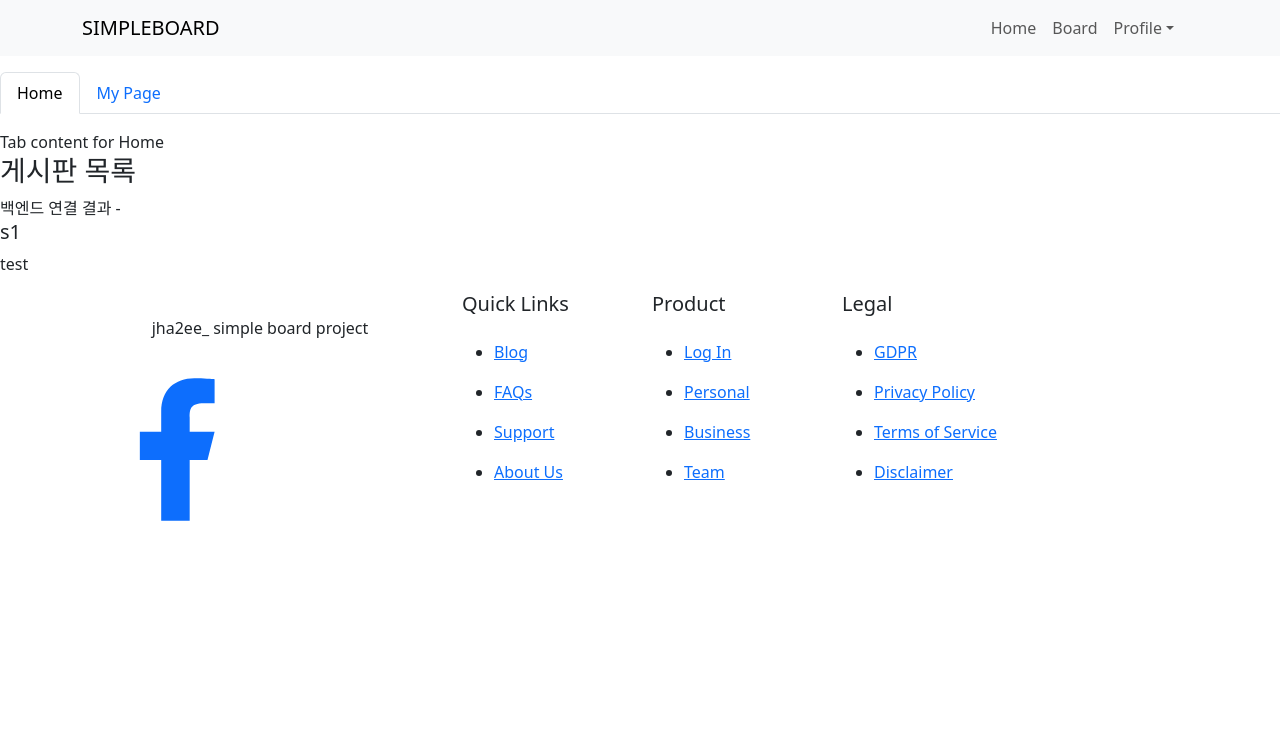
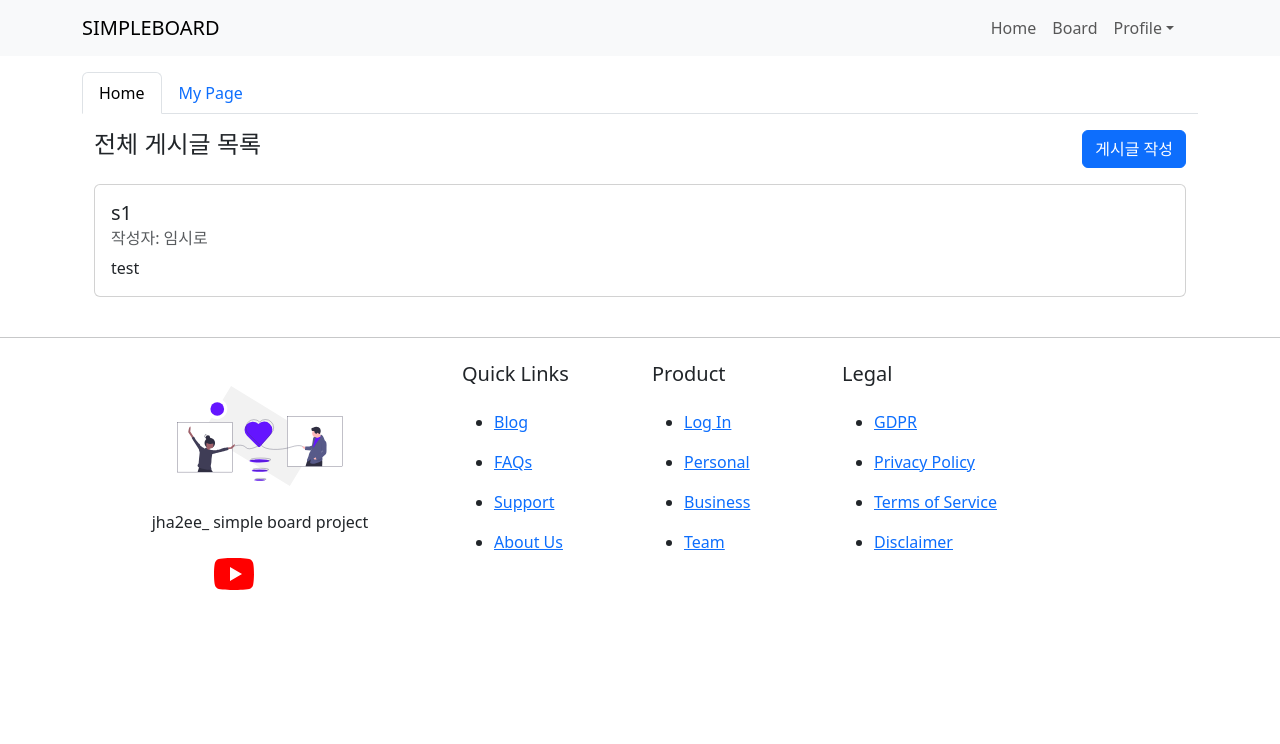
Before and after one commit to jha2ee/simpleBoard, a React (Create React App) app in the folder simpleboard/: page /board in a window 1280 px wide. Shown: the top 744 px of the page. Built offline with nearby package versions, Linux system fonts and the light colour scheme; no server answers.

Commit message:
화면 레이아웃 변경
레이아웃 및 게시글 연결

```diff
--- a/simpleboard/src/App.tsx
+++ b/simpleboard/src/App.tsx
@@ -1,4 +1,3 @@
-
 import {
   BrowserRouter as Router,
   Route,
@@ -8,7 +7,7 @@ import {
 import "bootstrap/dist/css/bootstrap.min.css";
 
 import NavBar from "./components/NavBar";
-import Footer from "./components/footer";
+import Footer from "./components/Footer";
 
 import Board from "./pages/Board";
 import Home from "./pages/Home";
@@ -17,7 +16,6 @@ import Setting from "./pages/Setting";
 import QnA from "./pages/QnA";
 
 function App() {
-
   return (
     <Router>
       <NavBar />
@@ -30,7 +28,7 @@ function App() {
         <Route path="/" element={<Navigate to="/home" replace />} />
         <Route path="*" element={<Navigate to="/home" replace />} />
       </Routes>
-      <Footer/>
+      <Footer />
     </Router>
   );
 }
--- /dev/null
+++ b/simpleboard/src/components/BoardModal.tsx
@@ -0,0 +1,75 @@
+import React, { useState } from "react";
+import { Modal, Button, Form } from "react-bootstrap";
+
+type AddPostModalProps = {
+  showModal: boolean;
+  closeModal: () => void;
+  addPost: (title: string, contents: string) => void;
+};
+
+const AddPostModal: React.FC<AddPostModalProps> = ({
+  showModal,
+  closeModal,
+  addPost,
+}) => {
+  const [title, setTitle] = useState("");
+  const [contents, setContents] = useState("");
+
+  const handleSubmit = (e: React.FormEvent<HTMLFormElement>) => {
+    e.preventDefault();
+    addPost(title, contents);
+    closeModal();
+  };
+
+  return (
+    <Modal show={showModal} onHide={closeModal}>
+      <Modal.Header closeButton>
+        <Modal.Title>게시글 추가</Modal.Title>
+      </Modal.Header>
+      <Modal.Body>
+        <Form onSubmit={handleSubmit}>
+          <Form.Group controlId="formTitle">
+            <Form.Label>제목</Form.Label>
+            <Form.Control
+              type="text"
+              value={title}
+              onChange={(e) => setTitle(e.target.value)}
+            />
+          </Form.Group>
+          <Form.Group controlId="formContents">
+            <Form.Label>내용</Form.Label>
+            <Form.Control
+              as="textarea"
+              rows={5}
+              value={contents}
+              onChange={(e) => setContents(e.target.value)}
+            />
+          </Form.Group>
+          <Button variant="primary" type="submit">
+            추가
+          </Button>
+        </Form>
+      </Modal.Body>
+    </Modal>
+  );
+};
+
+const BoardModal = ({ post, showModal, closeModal }: any) => {
+  return (
+    <Modal show={showModal} onHide={closeModal}>
+      <Modal.Header closeButton>
+        <Modal.Title>{post.title}</Modal.Title>
+      </Modal.Header>
+      <Modal.Body>
+        <p>{post.contents}</p>
+      </Modal.Body>
+      <Modal.Footer>
+        <Button variant="secondary" onClick={closeModal}>
+          Close
+        </Button>
+      </Modal.Footer>
+    </Modal>
+  );
+};
+
+export { BoardModal, AddPostModal };
--- /dev/null
+++ b/simpleboard/src/components/TabComponent.tsx
@@ -0,0 +1,19 @@
+import React from "react";
+import { Tab, Tabs } from "react-bootstrap";
+
+type TabsProps = {
+  activeKey: string;
+  handleSelect: any;
+};
+
+const TabsComponent: React.FC<TabsProps> = ({ activeKey, handleSelect }) => {
+  return (
+    <Tabs defaultActiveKey={activeKey} id="uncontrolled-tab-example" className="mb-3" onSelect={handleSelect}>
+      <Tab eventKey="home" title="Home"/>
+      <Tab eventKey="mypage" title="My Page"/>
+
+    </Tabs>
+  );
+};
+
+export default TabsComponent;
--- a/simpleboard/src/components/Tabs.tsx
+++ /dev/null
@@ -1,32 +0,0 @@
-import React, { useState } from "react";
-
-import "bootstrap/dist/css/bootstrap.min.css";
-import { Tab, Tabs, Container } from "react-bootstrap";
-function TabComponent() {
-  const [show, setShow] = useState(false);
-
-  const handleClose = () => setShow(false);
-  const handleShow = () => setShow(true);
-
-  return (
-    <>
-
-      <Tabs
-        defaultActiveKey="home"
-        id="uncontrolled-tab-example"
-        className="mb-3"
-      >
-        <Tab eventKey="home" title="Home">
-          Tab content for Home
-        </Tab>
-        <Tab eventKey="mypage" title="My Page">
-          Tab content for Mypage
-        </Tab>
-
-      </Tabs>
-
-    </>
-  );
-}
-
-export default TabComponent;
--- a/simpleboard/src/components/footer.tsx
+++ b/simpleboard/src/components/footer.tsx
@@ -3,28 +3,31 @@ import { Container, Row, Col } from "react-bootstrap";
 import { ReactComponent as FacebookIcon } from "../assets/images/facebook-icon.svg";
 import { ReactComponent as TwitterIcon } from "../assets/images/twitter-icon.svg";
 import { ReactComponent as YoutubeIcon } from "../assets/images/youtube-icon.svg";
+import { ReactComponent as LoveIcon } from "../assets/images/love-illustration.svg";
 
-import LogoImage from "../assets/images/logo.svg";
-
-const Footer = () => {
+const component = () => {
   return (
     <div className="bg-gray-200">
       <Container className="-mx-8 -mb-8 px-8">
         <Row className="py-20 lg:py-20">
           <Col md={4} className="text-center md:text-left mb-10 md:mb-0">
+            <div className="mt-4">
+              <LoveIcon
+                className="w-2 h-2"
+                style={{ width: 200, height: 100 }}
+              />
+              <p className="mt-4 max-w-xs font-medium text-sm mx-auto md:mx-0 md:mr-4">
+                jha2ee_ simple board project
+              </p>
 
-            <p className="mt-4 max-w-xs font-medium text-sm mx-auto md:mx-0 md:mr-4">
-              jha2ee_ simple board project
-            </p>
-            <div className="mt-4">
-              <a href="https://facebook.com" className="cursor-pointer inline-block p-2 rounded-full bg-gray-700 text-gray-100 hover:bg-gray-900 transition duration-300 mr-4">
-                <FacebookIcon className="w-2 h-2" />
-              </a>
-              <a href="https://twitter.com" className="cursor-pointer inline-block p-2 rounded-full bg-gray-700 text-gray-100 hover:bg-gray-900 transition duration-300 mr-4">
-                <TwitterIcon className="w-2 h-2" />
-              </a>
-              <a href="https://youtube.com" className="cursor-pointer inline-block p-2 rounded-full bg-gray-700 text-gray-100 hover:bg-gray-900 transition duration-300">
-                <YoutubeIcon className="w-2 h-2" />
+              <a
+                href="https://youtube.com"
+                className="cursor-pointer inline-block p-2 rounded-full bg-gray-700 text-gray-100 hover:bg-gray-900 transition duration-300"
+              >
+                <YoutubeIcon
+                  className="w-2 h-2"
+                  style={{ width: 100, height: 100 }}
+                />
               </a>
             </div>
           </Col>
@@ -32,22 +35,34 @@ const Footer = () => {
             <h5 className="font-bold">Quick Links</h5>
             <ul className="mt-4 text-sm font-medium">
               <li className="mt-3">
-                <a href="#" className="border-b-2 border-transparent hocus:text-primary-500 hocus:border-primary-500 pb-1 transition duration-300">
+                <a
+                  href="#"
+                  className="border-b-2 border-transparent hocus:text-primary-500 hocus:border-primary-500 pb-1 transition duration-300"
+                >
                   Blog
                 </a>
               </li>
               <li className="mt-3">
-                <a href="#" className="border-b-2 border-transparent hocus:text-primary-500 hocus:border-primary-500 pb-1 transition duration-300">
+                <a
+                  href="#"
+                  className="border-b-2 border-transparent hocus:text-primary-500 hocus:border-primary-500 pb-1 transition duration-300"
+                >
                   FAQs
                 </a>
               </li>
               <li className="mt-3">
-                <a href="#" className="border-b-2 border-transparent hocus:text-primary-500 hocus:border-primary-500 pb-1 transition duration-300">
+                <a
+                  href="#"
+                  className="border-b-2 border-transparent hocus:text-primary-500 hocus:border-primary-500 pb-1 transition duration-300"
+                >
                   Support
                 </a>
               </li>
               <li className="mt-3">
-                <a href="#" className="border-b-2 border-transparent hocus:text-primary-500 hocus:border-primary-500 pb-1 transition duration-300">
+                <a
+                  href="#"
+                  className="border-b-2 border-transparent hocus:text-primary-500 hocus:border-primary-500 pb-1 transition duration-300"
+                >
                   About Us
                 </a>
               </li>
@@ -57,22 +72,34 @@ const Footer = () => {
             <h5 className="font-bold">Product</h5>
             <ul className="mt-4 text-sm font-medium">
               <li className="mt-3">
-                <a href="#" className="border-b-2 border-transparent hocus:text-primary-500 hocus:border-primary-500 pb-1 transition duration-300">
+                <a
+                  href="#"
+                  className="border-b-2 border-transparent hocus:text-primary-500 hocus:border-primary-500 pb-1 transition duration-300"
+                >
                   Log In
                 </a>
               </li>
               <li className="mt-3">
-                <a href="#" className="border-b-2 border-transparent hocus:text-primary-500 hocus:border-primary-500 pb-1 transition duration-300">
+                <a
+                  href="#"
+                  className="border-b-2 border-transparent hocus:text-primary-500 hocus:border-primary-500 pb-1 transition duration-300"
+                >
                   Personal
                 </a>
               </li>
               <li className="mt-3">
-                <a href="#" className="border-b-2 border-transparent hocus:text-primary-500 hocus:border-primary-500 pb-1 transition duration-300">
+                <a
+                  href="#"
+                  className="border-b-2 border-transparent hocus:text-primary-500 hocus:border-primary-500 pb-1 transition duration-300"
+                >
                   Business
                 </a>
               </li>
               <li className="mt-3">
-                <a href="#" className="border-b-2 border-transparent hocus:text-primary-500 hocus:border-primary-500 pb-1 transition duration-300">
+                <a
+                  href="#"
+                  className="border-b-2 border-transparent hocus:text-primary-500 hocus:border-primary-500 pb-1 transition duration-300"
+                >
                   Team
                 </a>
               </li>
@@ -82,22 +109,34 @@ const Footer = () => {
             <h5 className="font-bold">Legal</h5>
             <ul className="mt-4 text-sm font-medium">
               <li className="mt-3">
-                <a href="#" className="border-b-2 border-transparent hocus:text-primary-500 hocus:border-primary-500 pb-1 transition duration-300">
+                <a
+                  href="#"
+                  className="border-b-2 border-transparent hocus:text-primary-500 hocus:border-primary-500 pb-1 transition duration-300"
+                >
                   GDPR
                 </a>
               </li>
               <li className="mt-3">
-                <a href="#" className="border-b-2 border-transparent hocus:text-primary-500 hocus:border-primary-500 pb-1 transition duration-300">
+                <a
+                  href="#"
+                  className="border-b-2 border-transparent hocus:text-primary-500 hocus:border-primary-500 pb-1 transition duration-300"
+                >
                   Privacy Policy
                 </a>
               </li>
               <li className="mt-3">
-                <a href="#" className="border-b-2 border-transparent hocus:text-primary-500 hocus:border-primary-500 pb-1 transition duration-300">
+                <a
+                  href="#"
+                  className="border-b-2 border-transparent hocus:text-primary-500 hocus:border-primary-500 pb-1 transition duration-300"
+                >
                   Terms of Service
                 </a>
               </li>
               <li className="mt-3">
-                <a href="#" className="border-b-2 border-transparent hocus:text-primary-500 hocus:border-primary-500 pb-1 transition duration-300">
+                <a
+                  href="#"
+                  className="border-b-2 border-transparent hocus:text-primary-500 hocus:border-primary-500 pb-1 transition duration-300"
+                >
                   Disclaimer
                 </a>
               </li>
@@ -109,4 +148,4 @@ const Footer = () => {
   );
 };
 
-export default Footer;
+export default component;
--- a/simpleboard/src/pages/Board.tsx
+++ b/simpleboard/src/pages/Board.tsx
@@ -1,14 +1,37 @@
 import React, { useEffect, useState } from "react";
 import axios from "axios";
 import "bootstrap/dist/css/bootstrap.min.css";
+import "../styles/file.css";
 
-import Tab from "../components/Tabs";
+import TabComponent from "../components/TabComponent";
+import { BoardModal, AddPostModal } from "../components/BoardModal";
+import { Button, Container, Row, Col, Card } from "react-bootstrap";
 
 type Post = {
   id: number;
-  title: String;
-  contents: String;
+  title: string;
+  contents: string;
 };
+
+const BoardItem = (props: { post: Post; openModal: Function }) => {
+  const handleClick = () => {
+    props.openModal(props.post);
+    console.log("clicked");
+  };
+
+  return (
+    <Card key={props.post.id} className="mb-3" onClick={handleClick}>
+      <Card.Body>
+        <Card.Title>{props.post.title}</Card.Title>
+        <Card.Subtitle className="mb-2 text-muted">
+          작성자: 임시로
+        </Card.Subtitle>
+        <Card.Text>{props.post.contents}</Card.Text>
+      </Card.Body>
+    </Card>
+  );
+};
+
 function Page() {
   const [shows, setShows] = useState<Post[]>([
     {
@@ -17,6 +40,37 @@ function Page() {
       contents: "test",
     },
   ]);
+  /* Tab 상태 관리 */
+  const [activeTab, setActiveTab] = useState("home");
+  const handleTabSelect = (key: string) => {
+    setActiveTab(key);
+  };
+  /* Modal 상태 관리 */
+  // 모달 상태 및 선택된 게시글 상태 관리
+  const [showModal, setShowModal] = useState(false);
+  const [selectedPost, setSelectedPost] = useState<Post>();
+
+  // 게시글 추가 모달 상태 관리
+  const [showAddPostModal, setShowAddPostModal] = useState(false);
+
+  // 모달 창 열기
+  const openModal = (post: Post) => {
+    setSelectedPost(post);
+    setShowModal(true);
+  };
+  // 모달 창 닫기
+  const closeModal = () => {
+    setShowModal(false);
+  };
+  // 게시글 추가 모달 창 열기
+  const openAddPostModal = () => {
+    setShowAddPostModal(true);
+  };
+
+  // 게시글 추가 모달 창 닫기
+  const closeAddPostModal = () => {
+    setShowAddPostModal(false);
+  };
 
   useEffect(() => {
     axios
@@ -27,19 +81,74 @@ function Page() {
       .catch((error) => console.log(error));
   }, []);
 
+  function addPost(title: string, contents: string): void {
+    const newPost = {
+      title: title,
+      contents: contents,
+    };
+
+    axios
+      .post("http://localhost:8080/api/setPost", newPost)
+      .then((response) => {
+        // 추가된 게시글을 서버에서 받아온다면 shows 상태를 업데이트하도록 추가 작업 가능
+        console.log("게시글 추가 성공:", response.data);
+      })
+      .catch((error) => {
+        console.log("게시글 추가 실패:", error);
+      });
+      closeAddPostModal();
+  };
+
   return (
     <>
-      <Tab />
-      <div>
-        <h3>게시판 목록</h3>
-        백엔드 연결 결과 -
-        {shows.map((post) => (
-          <div key={post.id}>
-            <h5>{post.title}</h5>
-            <p>{post.contents}</p>
-          </div>
-        ))}
-      </div>
+      <Container className="d-flex flex-column">
+        <TabComponent activeKey={activeTab} handleSelect={handleTabSelect} />
+
+        {activeTab === "home" && (
+          <Container>
+            <Row className="mb-3">
+              <Col xs={8}>
+                <h4>전체 게시글 목록</h4>
+              </Col>
+              <Col
+                xs={4}
+                className="d-flex justify-content-end align-items-center"
+              >
+                <Button variant="primary" onClick={openAddPostModal}>게시글 작성</Button>
+              </Col>
+            </Row>
+            <Row style={{ marginTop: 10 }}>
+              <Col>
+                {shows.map((show) => (
+                  <BoardItem post={show} key={show.id} openModal={openModal} />
+                ))}
+                {selectedPost && (
+                  <BoardModal
+                    post={selectedPost}
+                    showModal={showModal}
+                    closeModal={closeModal}
+                  />
+                )}
+                {showAddPostModal && (
+                  <AddPostModal
+                    showModal={showAddPostModal}
+                    closeModal={closeAddPostModal}
+                    addPost={addPost} // addPost 함수 추가
+                  />
+                )}
+              </Col>
+            </Row>
+          </Container>
+        )}
+
+        {activeTab === "mypage" && (
+          <Container>
+            <h6>My Page</h6>
+            <p>Tab content for My Page</p>
+          </Container>
+        )}
+      </Container>
+      <hr className="my-4" />
     </>
   );
 }
--- a/simpleboard/src/styles/file.css
+++ b/simpleboard/src/styles/file.css
@@ -1,3 +1,4 @@
+
 .landing-container {
   text-align: center;
 }
@@ -15,3 +16,8 @@
 .landing-container p {
   font-size: 18px;
 }
+
+.landing-content h1{
+  font-size: 15px;
+  margin-bottom: 20px;
+}
```
Also changed, not shown: simpleboard/src/pages/Home.tsx (+7 -11 lines), simpleboard/src/assets/images/love-illustration.svg (added), simpleboard/src/assets/images/youtube-icon.svg. Lines whose indentation alone changed are shown as unchanged.
